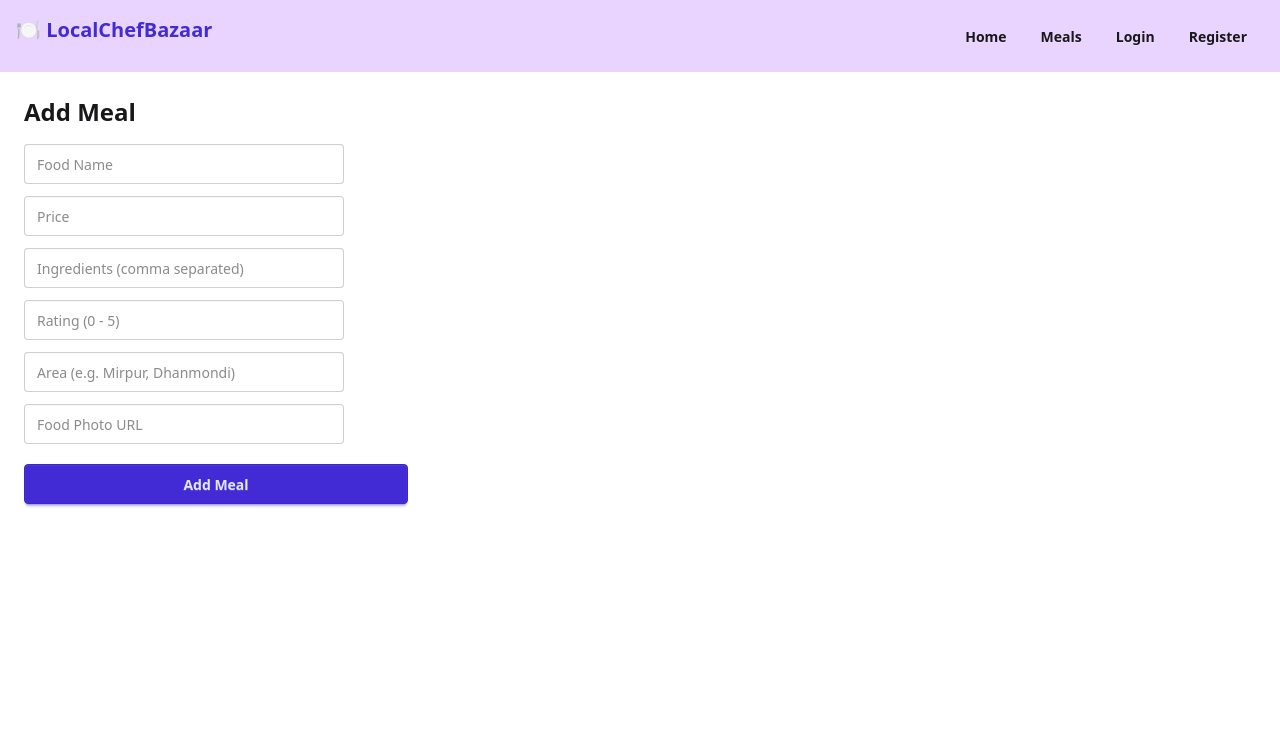
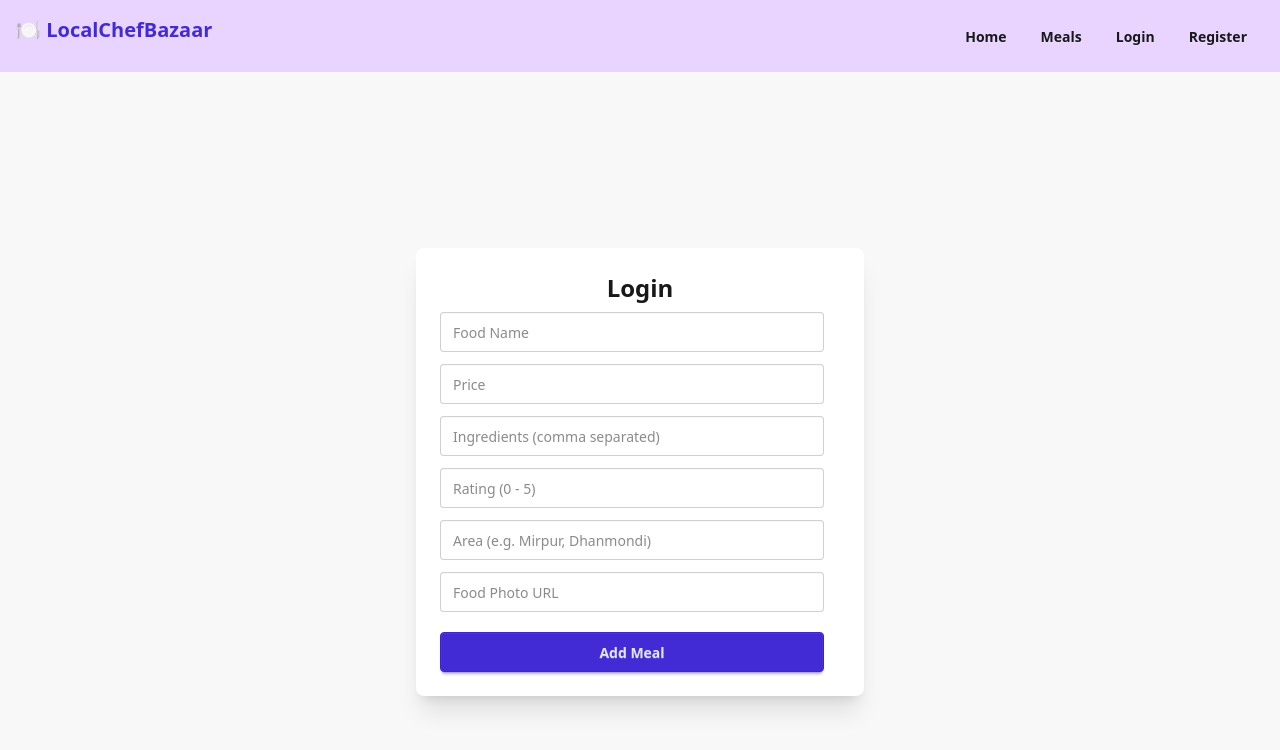
Before and after one commit to sethi353/local-sethi-client, a React (Vite) app: page /dashboard/add-meal in a window 1280 px wide. Shown: the top 750 px of the page. Built offline with nearby package versions, Linux system fonts and the light colour scheme; no server answers.

Commit message:
Updated AddMeal.jsx file

```diff
--- a/src/pages/dashboard/AddMeal.jsx
+++ b/src/pages/dashboard/AddMeal.jsx
@@ -139,12 +139,13 @@ const [photoUrl, setPhotoUrl] = useState("");
   };
 
   return (
-    <div className="p-6">
-      <h1 className="text-2xl font-bold mb-4">Add Meal</h1>
-
+    <div className="flex justify-center items-center min-h-screen bg-base-200">
+      <div className="card w-full max-w-md shadow-xl bg-base-100">
+        <div className="card-body">
+          <h2 className="text-2xl font-bold text-center">Login</h2>
       <form onSubmit={handleSubmit} className="flex flex-col gap-3 w-96">
         <input
-          className="input input-bordered"
+          className="input input-bordered  w-full"
           type="text"
           placeholder="Food Name"
           value={foodName}
@@ -153,7 +154,7 @@ const [photoUrl, setPhotoUrl] = useState("");
         />
 
         <input
-  className="input input-bordered"
+  className="input input-bordered  w-full"
   type="text"
   inputMode="numeric"
   pattern="[0-9]*"
@@ -165,7 +166,7 @@ const [photoUrl, setPhotoUrl] = useState("");
 
 
         <input
-          className="input input-bordered"
+          className="input input-bordered  w-full"
           type="text"
           placeholder="Ingredients (comma separated)"
           value={ingredients}
@@ -174,7 +175,7 @@ const [photoUrl, setPhotoUrl] = useState("");
         />
 
         <input
-  className="input input-bordered"
+  className="input input-bordered  w-full"
   type="number"
   step="1"
   min="0"
@@ -186,7 +187,7 @@ const [photoUrl, setPhotoUrl] = useState("");
 />
 
 <input
-  className="input input-bordered"
+  className="input input-bordered  w-full"
   type="text"
   placeholder="Area (e.g. Mirpur, Dhanmondi)"
   value={area}
@@ -195,7 +196,7 @@ const [photoUrl, setPhotoUrl] = useState("");
 />
 
 <input
-  className="input input-bordered"
+  className="input input-bordered  w-full"
   type="text"
   placeholder="Food Photo URL"
   value={photoUrl}
@@ -210,6 +211,8 @@ const [photoUrl, setPhotoUrl] = useState("");
           Add Meal
         </button>
       </form>
+      </div>
+      </div>
     </div>
   );
 }
```
